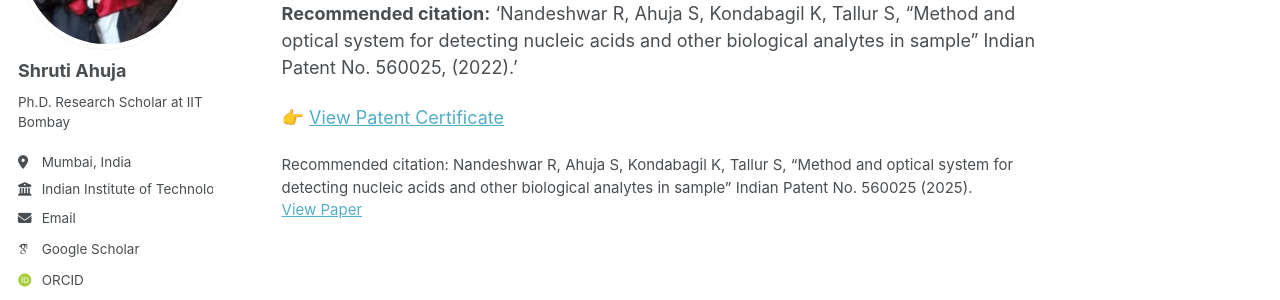
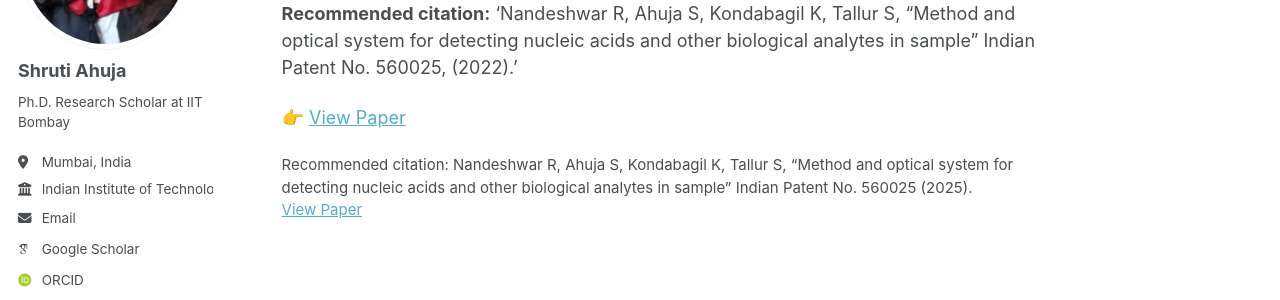
Before and after one commit to shrutiahuja/shrutiahuja.github.io, a Jekyll site: the page built from _publications/patent.md, in a window 1280 px wide and 1130 px high. Shown: the part 224-524 px from the top of the window. Built offline with Jekyll 4.4.1, drawn with Linux system fonts in a browser that asks for light colours; some web fonts are replaced; a script that is not in the unit is left out.

Commit message:
Update patent.md

```diff
--- a/_publications/patent.md
+++ b/_publications/patent.md
@@ -12,4 +12,4 @@ citation: 'Nandeshwar R, Ahuja S, Kondabagil K, Tallur S, “Method and optical
 
 **Recommended citation:** 'Nandeshwar R, Ahuja S, Kondabagil K, Tallur S, “Method and optical system for detecting nucleic acids and other biological analytes in sample” Indian Patent No. 560025, (2022).'
 
-👉 [View Patent Certificate]({{ page.paperurl }})
+👉 [View Paper]({{ page.paperurl }})
```
